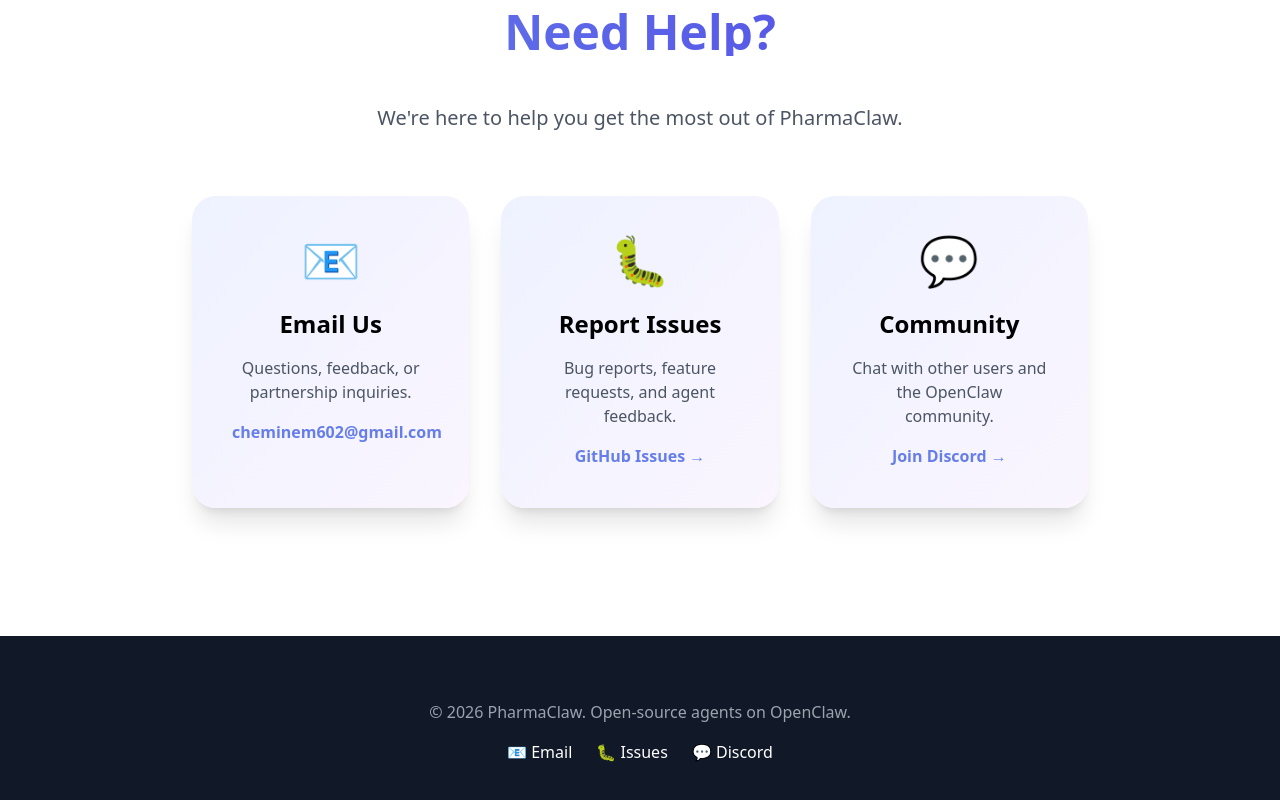
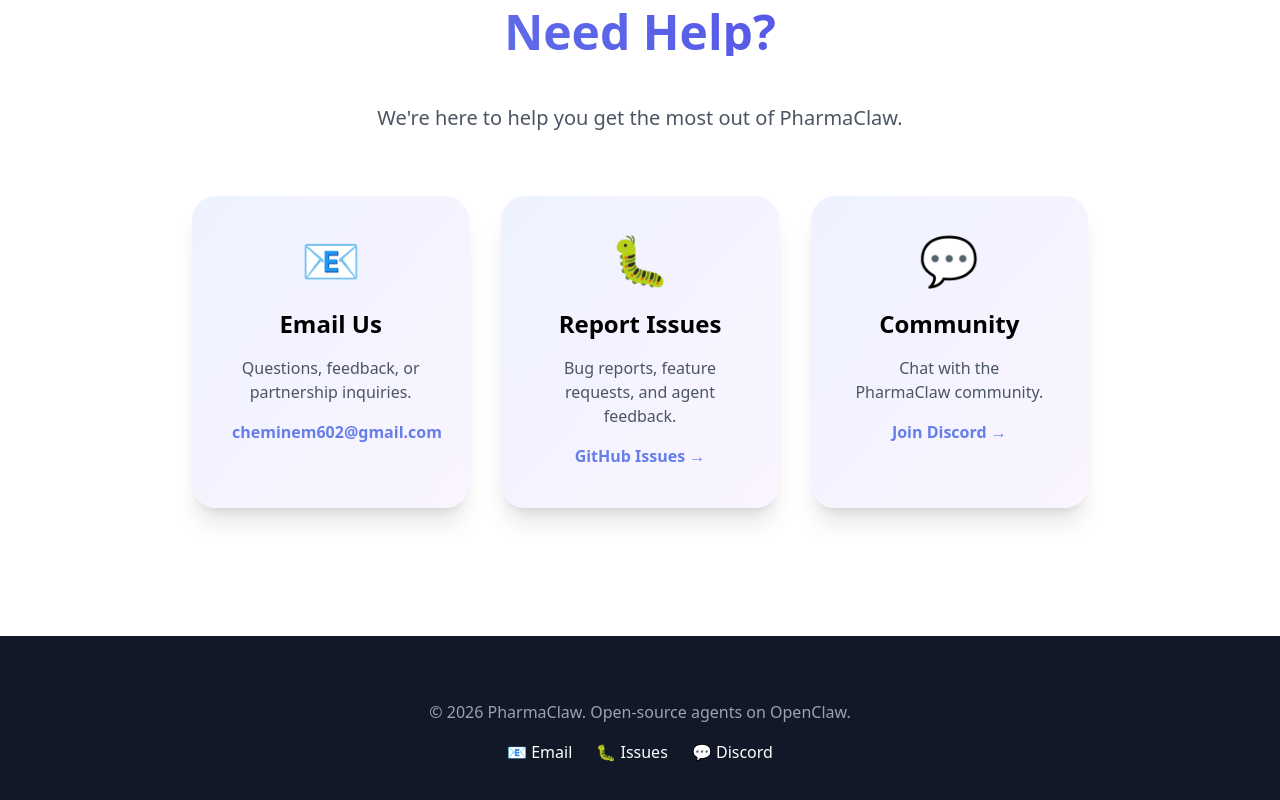
Before and after one commit to Cheminem/pharmaclaw, a plain HTML site: page index.html in a window 1280 px wide. Shown: the part 10884-11684 px from the top of the page. Drawn offline with nearby package versions, Linux system fonts and the light colour scheme.

Commit message:
Add PharmaClaw Discord invite link

```diff
--- a/index.html
+++ b/index.html
@@ -542,10 +542,10 @@
 <p class="text-gray-600">Bug reports, feature requests, and agent feedback.</p>
 <p class="text-claw-purple font-semibold mt-4">GitHub Issues →</p>
 </a>
-<a href="https://discord.com/invite/clawd" target="_blank" class="p-10 rounded-3xl bg-gradient-to-br from-indigo-50 to-purple-50 shadow-xl hover:shadow-2xl transition-all block">
+<a href="https://discord.gg/KPQasNjRP" target="_blank" class="p-10 rounded-3xl bg-gradient-to-br from-indigo-50 to-purple-50 shadow-xl hover:shadow-2xl transition-all block">
 <div class="text-5xl mb-6">💬</div>
 <h3 class="text-2xl font-bold mb-4">Community</h3>
-<p class="text-gray-600">Chat with other users and the OpenClaw community.</p>
+<p class="text-gray-600">Chat with the PharmaClaw community.</p>
 <p class="text-claw-purple font-semibold mt-4">Join Discord →</p>
 </a>
 </div>
@@ -558,7 +558,7 @@
 <div class="flex justify-center gap-6">
 <a href="mailto:cheminem602@gmail.com" class="text-white hover:text-claw-purple transition">📧 Email</a>
 <a href="https://github.com/Cheminem/pharmaclaw/issues" target="_blank" class="text-white hover:text-claw-purple transition">🐛 Issues</a>
-<a href="https://discord.com/invite/clawd" target="_blank" class="text-white hover:text-claw-purple transition">💬 Discord</a>
+<a href="https://discord.gg/KPQasNjRP" target="_blank" class="text-white hover:text-claw-purple transition">💬 Discord</a>
 </div>
 </div>
 </footer>
```
